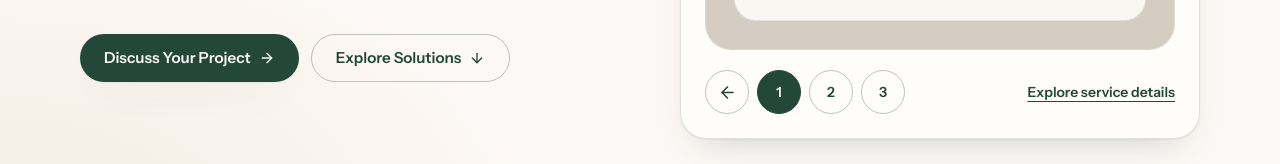
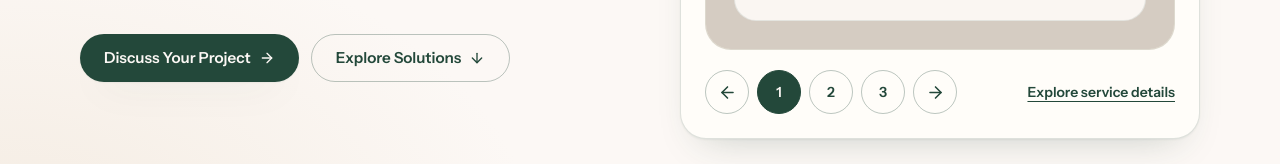
Before and after one commit to Jnasak/jca-salvi-landing, a React (Vite) app: page / in a window 1280 px wide. Shown: the part 738-902 px from the top of the page. Built offline with nearby package versions, Linux system fonts and the light colour scheme.

Commit message:
fix(hero): restore Next control in editorial storytelling carousel

```diff
--- a/src/components/landing/Hero.tsx
+++ b/src/components/landing/Hero.tsx
@@ -147,6 +147,14 @@ export function Hero() {
                   </button>
                 ))}
               </div>
+              <button
+                type="button"
+                onClick={() => advanceStory(1)}
+                aria-label="Next service story"
+                className="inline-flex min-h-11 min-w-11 items-center justify-center rounded-full border border-evergreen/30"
+              >
+                <ArrowRight aria-hidden="true" size={19} />
+              </button>
               <a
                 href="#services"
                 className="ml-auto inline-flex min-h-11 items-center text-sm font-semibold underline underline-offset-4"
```
